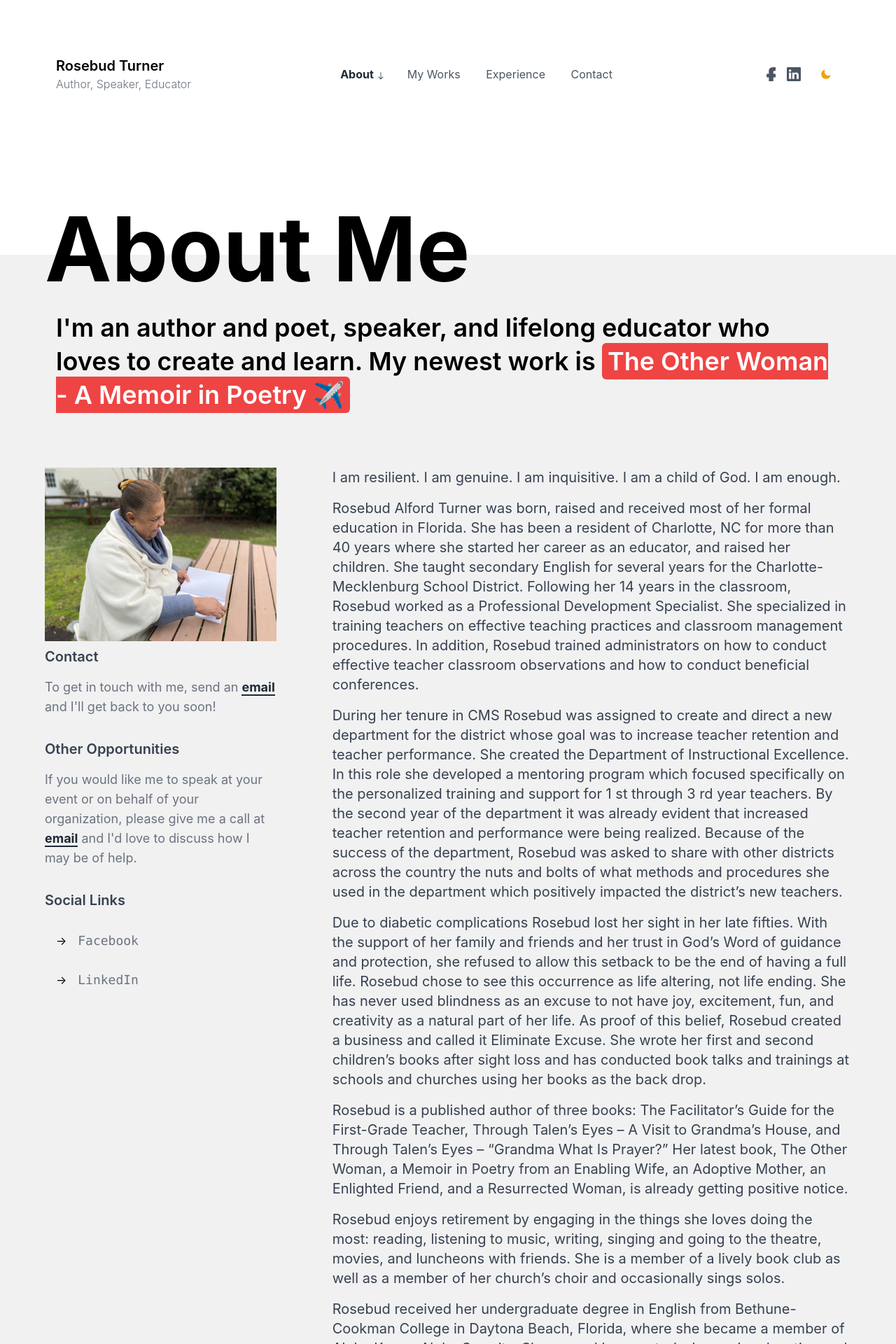
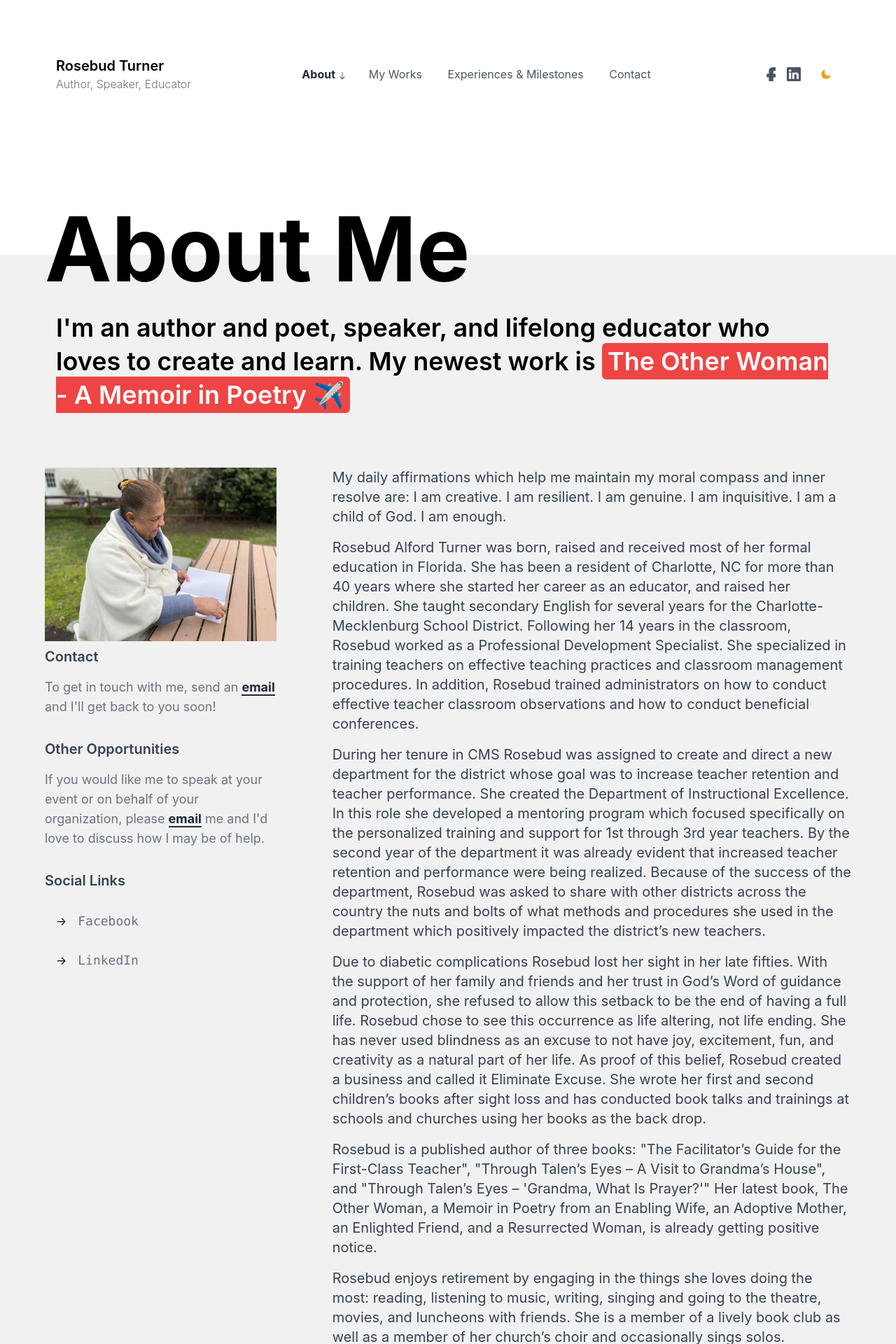
Before and after one commit to agalloch88/RosebudTurnerSite, a Next.js app: page /about in a window 1280 px wide. Shown: the top 1920 px of the page at 70% size. Built offline with nearby package versions, Linux system fonts and the light colour scheme.

Commit message:
initial edits per Rosebud's feedback

```diff
--- a/components/AboutMe.js
+++ b/components/AboutMe.js
@@ -54,7 +54,7 @@ export default function AboutMe() {
               </h1>
               <p className="text-lg text-gray-500 mt-4 dark:text-gray-300">
                 If you would like me to speak at your event or on behalf of your
-                organization, please give me a call at {" "}
+                organization, please {" "}
                 <a
                   href={`mailto:${userData.email}`}
                   target="_blank"
@@ -62,7 +62,7 @@ export default function AboutMe() {
                 >
                   email
                 </a>{" "}
-                and I'd love to discuss how I may be of help.
+                me and I'd love to discuss how I may be of help.
               </p>
             </div>
             {/* Social Links */}
--- a/components/Experience.js
+++ b/components/Experience.js
@@ -6,7 +6,7 @@ export default function Experience() {
     <section className="bg-white dark:bg-gray-800">
       <div className="max-w-6xl mx-auto h-48 bg-white dark:bg-gray-800">
         <h1 className=" text-5xl md:text-9xl font-bold py-20 text-center md:text-left">
-          Experience
+          Accomplishments
         </h1>
       </div>
       <div className="bg-[#F1F1F1] dark:bg-gray-900 -mt-4">
--- a/components/FavoriteProjects.js
+++ b/components/FavoriteProjects.js
@@ -48,19 +48,19 @@ export default function FavoriteProjects() {
               <h1 className="absolute top-10 left-10 text-gray-50 font-bold text-xl bg-red-500 rounded-md px-2">
                 NEW RELEASE: The Other Woman - A Memoir in Poetry
               </h1>
-              <h1 className="absolute bottom-10 left-10 text-gray-50 font-bold text-xl">
-                01
+              <h1 className="absolute bottom-10 left-10 text-gray-50 bg-red-500 rounded-md font-bold text-xl">
+              This beautifully and soulfully written book chronicles, in poetic form, the emotional journey of a woman who in three significant life events feels she is “the other woman” to her husband, to her child, and even to herself.
               </h1>
             </div>
           </a>
           {/* Single card */}
-          <a
+          {/* <a
             href="https://www.amazon.com/Through-Talens-Eyes-Grandma-Prayer/dp/0996968903/ref=sr_1_2?crid=22RL2WJ6A2L08&keywords=Through+Talen%27s+Eyes&qid=1646937848&sprefix=through+talen%27s+eyes%2Caps%2C81&sr=8-2"
             className="w-full block col-span-3  sm:col-span-2 shadow-2xl"
             target="_blank"
           >
             <div className="relative overflow-hidden">
-              {/* <div className="overlay absolute inset-0 bg-black bg-opacity-70 z-10"></div> */}
+              {/* <div className="overlay absolute inset-0 bg-black bg-opacity-70 z-10"></div>
               <img
                 src="/what-is-prayer.jpeg"
                 alt="book cover"
@@ -73,15 +73,15 @@ export default function FavoriteProjects() {
                 02
               </h1>
             </div>
-          </a>
+          </a> */}
           {/* Single card */}
-          <a
+          {/* <a
             href="https://www.amazon.com/Through-Talens-Eyes-Visit-Grandmas/dp/0988518007/ref=sr_1_1?crid=22RL2WJ6A2L08&keywords=Through+Talen%27s+Eyes&qid=1646937848&sprefix=through+talen%27s+eyes%2Caps%2C81&sr=8-1"
             className="w-full block col-span-3  sm:col-span-2 shadow-2xl"
             target="_blank"
           >
             <div className="relative overflow-hidden">
-              {/* <div className="overlay absolute inset-0 bg-black bg-opacity-70 z-10"></div> */}
+              {/* <div className="overlay absolute inset-0 bg-black bg-opacity-70 z-10"></div>
               <img
                 src="/visit-to-grandma.jpeg"
                 alt="book cover"
@@ -94,7 +94,7 @@ export default function FavoriteProjects() {
                 03
               </h1>
             </div>
-          </a>
+          </a> */}
         </div>
       </div>
     </div>
--- a/components/Navbar.js
+++ b/components/Navbar.js
@@ -92,7 +92,7 @@ export default function Navbar() {
                   : "text-gray-600 dark:text-gray-300 font-normal "
               }`}
             >
-              Experience{" "}
+              Experiences & Milestones{" "}
               {router.asPath === "/experience" && (
                 <svg
                   xmlns="http://www.w3.org/2000/svg"
--- a/constants/data.js
+++ b/constants/data.js
@@ -52,7 +52,7 @@ const userData = {
     title:
       "I'm an author and poet, speaker, and lifelong educator who loves to create and learn",
     description: [
-      `I am resilient. I am genuine. I am inquisitive. I am a child of God. I am enough.`,
+      `My daily affirmations which help me maintain my moral compass and inner resolve are: I am creative. I am resilient. I am genuine. I am inquisitive. I am a child of God. I am enough.`,
       `Rosebud Alford Turner was born, raised and received most of her formal education in Florida. She has
       been a resident of Charlotte, NC for more than 40 years where she started her career as an educator,
       and raised her children. She taught secondary English for several years for the Charlotte-Mecklenburg
@@ -63,7 +63,7 @@ const userData = {
       `During her tenure in CMS Rosebud was assigned to create and direct a new department for the district
       whose goal was to increase teacher retention and teacher performance. She created the Department of
       Instructional Excellence. In this role she developed a mentoring program which focused specifically on
-      the personalized training and support for 1 st through 3 rd year teachers. By the second year of the
+      the personalized training and support for 1st through 3rd year teachers. By the second year of the
       department it was already evident that increased teacher retention and performance were being
       realized. Because of the success of the department, Rosebud was asked to share with other districts
       across the country the nuts and bolts of what methods and procedures she used in the department
@@ -75,9 +75,9 @@ const userData = {
       of her life. As proof of this belief, Rosebud created a business and called it Eliminate Excuse. She wrote
       her first and second children’s books after sight loss and has conducted book talks and trainings at
       schools and churches using her books as the back drop.`,
-      `Rosebud is a published author of three books: The Facilitator’s Guide for the First-Grade Teacher,
-      Through Talen’s Eyes – A Visit to Grandma’s House, and Through Talen’s Eyes – “Grandma What Is
-      Prayer?” Her latest book, The Other Woman, a Memoir in Poetry from an Enabling Wife, an Adoptive
+      `Rosebud is a published author of three books: "The Facilitator’s Guide for the First-Class Teacher",
+      "Through Talen’s Eyes – A Visit to Grandma’s House", and "Through Talen’s Eyes – 'Grandma, What Is
+      Prayer?'" Her latest book, The Other Woman, a Memoir in Poetry from an Enabling Wife, an Adoptive
       Mother, an Enlighted Friend, and a Resurrected Woman, is already getting positive notice.`,
       `Rosebud enjoys retirement by engaging in the things she loves doing the most: reading, listening to
       music, writing, singing and going to the theatre, movies, and luncheons with friends. She is a member of
@@ -92,7 +92,7 @@ const userData = {
   },
   experience: [
     {
-      title: "Published 'The Other Woman - A Memoir in Poetry",
+      title: "Published 'The Other Woman - A Memoir in Poetry'",
       year: "Latest",
       company: "Eliminate Excuse Resources",
       companyLink: "https://app.thebookpatch.com/BookStore/the-other-woman/1ef7c346-ef2c-42b4-87be-e4a13df86986?isbn=9798885672016",
@@ -103,8 +103,9 @@ const userData = {
       desc: "Completed my first 5k as a blind runner ",
     },
     {
-      title: "Bronze Medalist in Writing",
-      company: "2015 Senior Games",
+      title: "Bronze Medalist in Writing for poem 'Vestiges', formerly titled 'Anachronism', in 2015 Senior Games",
+      company: "Listen on YouTube!",
+      companyLink: "https://www.youtube.com/watch?v=59EoFFEr8qQ"
     },
     {
       title: "President",
@@ -128,7 +129,7 @@ const userData = {
     },
     {
       title: "Published & sold 'The Facilitator’s Guide for the First-Class Teacher'.",
-      company: "Cant & Associates Educational Resources",
+      company: "Canter & Associates Educational Resources",
       companyLink: "https://www.canter.net/",
       desc: "Hired to conduct nation-wide trainings on effective resources for novice teachers.",
     },
@@ -136,20 +137,20 @@ const userData = {
       title: "Master's Degree - Education",
       company: "UNC Charlotte",
       companyLink: "https://www.charlotte.edu/",
-      desc: "Also attained Graduate Certification in Supervision.",
+      desc: "Also attained Graduate Certification in Instructional Supervision.",
     },
     {
       title: "English & Social Studies Teacher",
       company: "Charlotte-Mecklenburg School District",
       companyLink: "https://www.cms.k12.nc.us/Pages/default.aspx",
-      desc: "Enlish Depeartment chair. Voted 'Teacher of the Year' at Hawthorne Traiditional and Kennedy Junior High.",
+      desc: "English Department chair. Voted 'Teacher of the Year' at Hawthorne Traditional and Kennedy Junior High.",
     },
     {
       title: "College - BA in English",
       company: "HBCU Bethune-Cookman College",
       year: "Earliest",
       companyLink: "https://www.cookman.edu/",
-      desc: "Selected as Miss Freshman. Pledged AKA.",
+      desc: "Selected as Miss Freshman. Pledged Alpha Kappa Alpha.",
     },
   ],
   resumeUrl:
```
